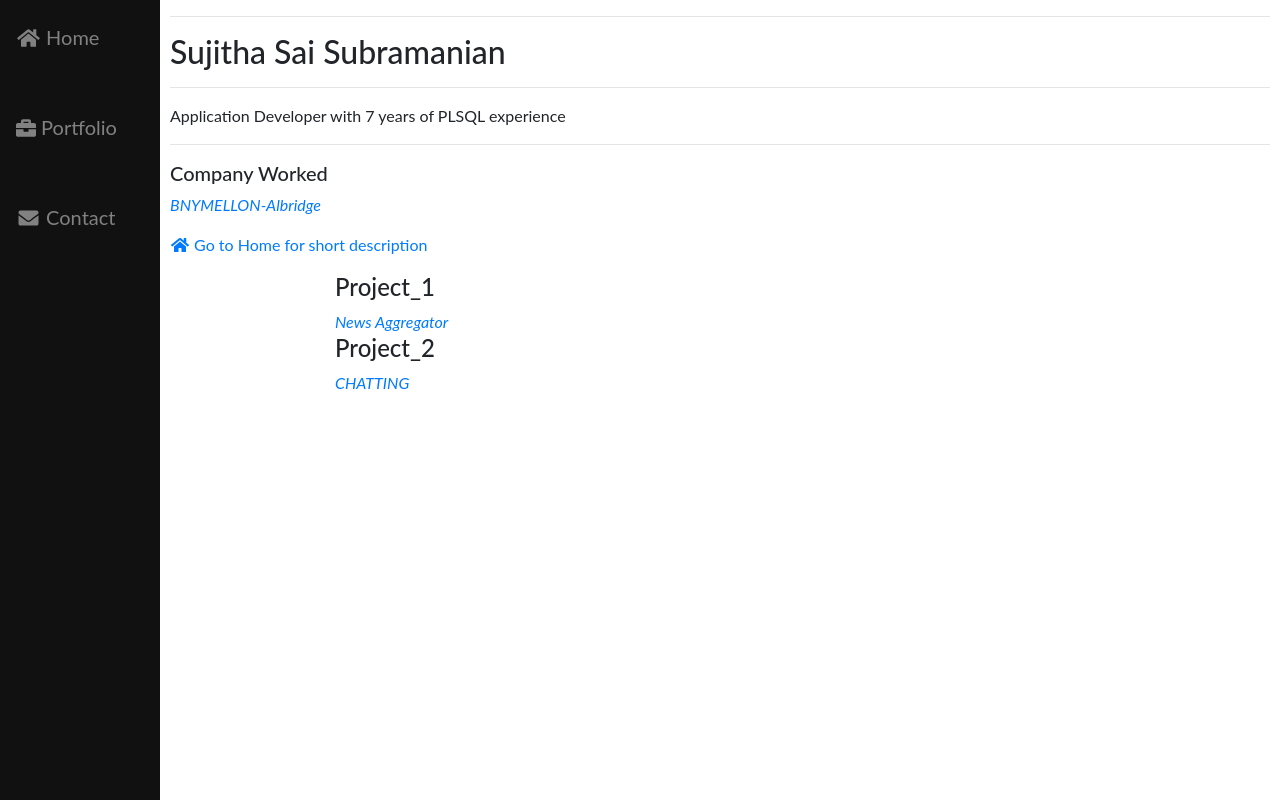
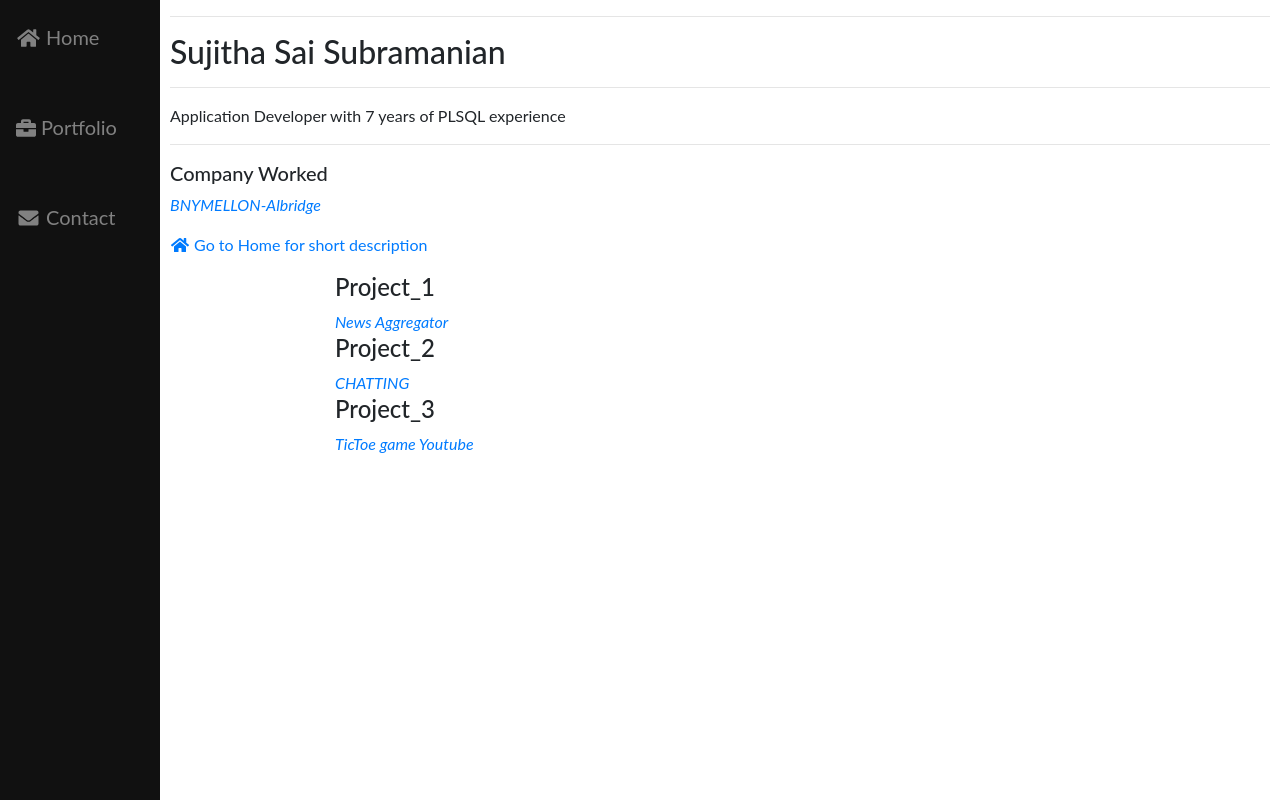
Before and after one commit to sujisaisub/repo_1, a Django app: page /portfolio/ in a window 1280 px wide. Run offline with Django 3.2, Linux system fonts and the light colour scheme; parts of the project's set-up code (start-up, migrations or seed data) failed here and were passed over; some libraries are stand-ins or nearby versions.

Commit message:
tictoe game

```diff
--- a/base/templates/base/portfolio.html
+++ b/base/templates/base/portfolio.html
@@ -18,6 +18,13 @@
                                     <i>CHATTING</i>
                             </a>
 
+                             <h4>Project_3</h4>
+
+                            <a href="https://www.youtube.com/watch?v=4-2j1PxztBA" class='myurl'>
+                            <i>TicToe game Youtube</i>
+
+                            </a>
+
 
 					 </div>
 			  </div>
--- a/base/urls.py
+++ b/base/urls.py
@@ -12,6 +12,5 @@ urlpatterns = [path("",views.base),
 				path('news_agg/', views.news_agg, name='news_agg'),
 				path('news_agg/',views.news_agg),
 				path('chatting/',views.bot_response, name='chatting'),
-				#path('get_chatting/',views.get_bot_response, name='get_chatting'),
 				path('get_chatting/',views.chat, name='get_chatting'),
 				]
```
Also changed, not shown: base/views.py (line endings or trailing spaces).
